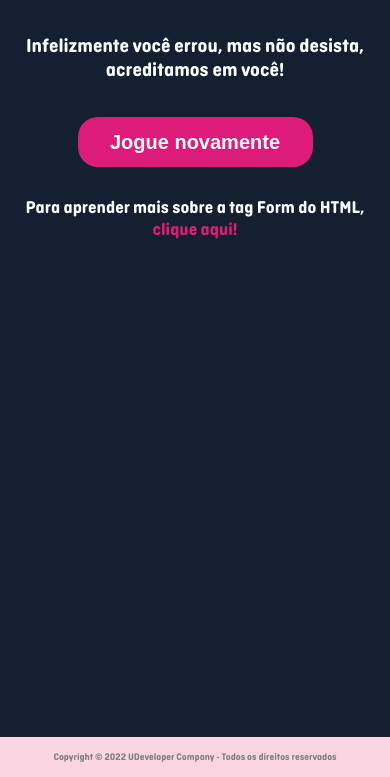
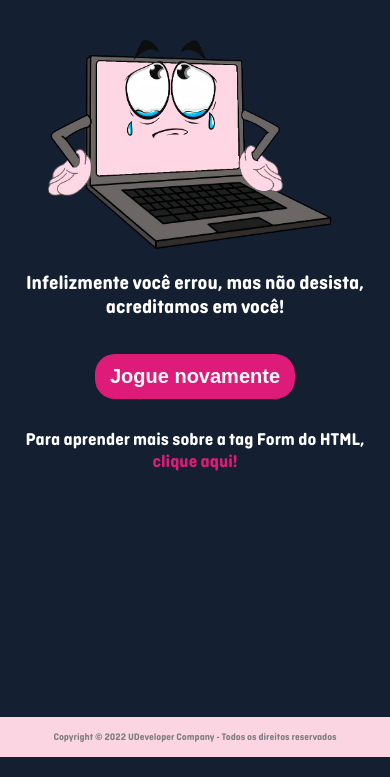
Before and after one commit to gabisegger/Web-Developer-Game, a plain HTML site: page html/gameover-form.html in a window 390 px wide. Shown: the part 77-854 px from the top of the page. Drawn offline with Linux system fonts and the light colour scheme.

Commit message:
feat: style page game over

```diff
--- a/css/style.css
+++ b/css/style.css
@@ -79,7 +79,7 @@ main{
 
 .final-pages{
     padding-top: 20px;
-    min-height: calc(100vh - 50px);
+    min-height: calc(100vh - 70px);
     text-align: center;
 }
 
@@ -126,6 +126,10 @@ main{
     font-size: 35px;
     color: #df1b79;
     text-align: center;
+}
+
+.title-page img{
+    width: 306px;
 }
 
 .subtitle {
@@ -175,7 +179,7 @@ main{
 
 .item p{
     font-size: 26px;
-    color: #142032;
+    color: #df1b79;
 }
 
 .phase{
@@ -228,7 +232,8 @@ footer{
 
 @media screen and (max-width: 760px){
     button{
-        width: 235px;
+        width: 200px;
+        height: 45px;
         font-size: 20px;
         transition: none;
     }
@@ -249,7 +254,7 @@ footer{
     }
     .title{
         font-size: 34px;
-        margin: 25px 0;
+        margin: 10px 0 25px;
         text-align: center;
     }
     .title-page{
@@ -269,6 +274,7 @@ footer{
     }
     .description{
         font-size: 20px;
+        margin-bottom: 40px;
     }
     .final-pages .description, .description-doc{
         margin-bottom: 35px;
--- a/html/gameover-form.html
+++ b/html/gameover-form.html
@@ -14,7 +14,7 @@
         <div class="center">
             <div class="title-page">
                 <h1>Game Over</h1>
-                <img src="#" alt="">
+                <img src="../img/mascote-gameover.png" alt="UDeveloper triste">
             </div>
             <p class="description">
                 Infelizmente você errou, mas não desista, acreditamos em você!<br/>
```
Also changed, not shown: img/mascote-gameover.png (added).
